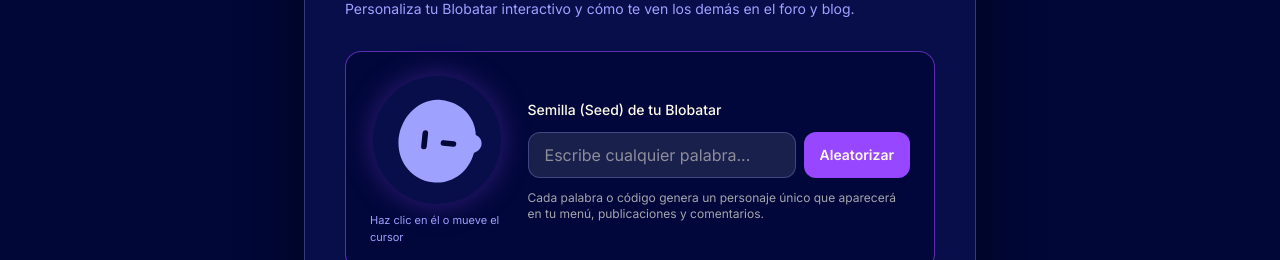
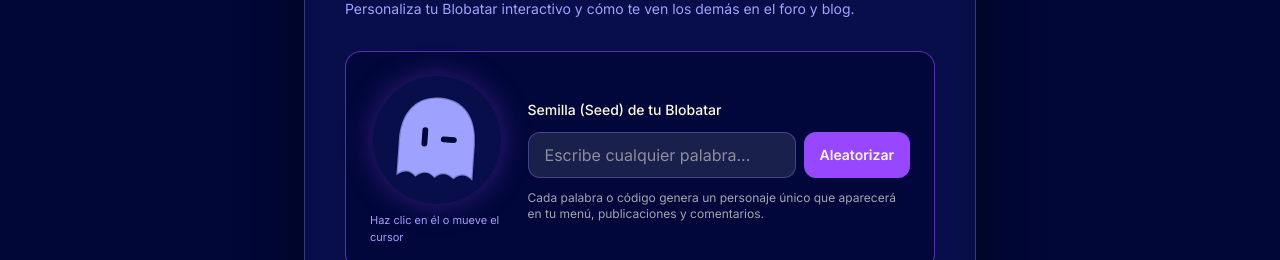
Before and after one commit to AlbertoRepositories/proyecto-sociedad-ids, a Next.js app: page /settings in a window 1280 px wide. Shown: the part 234-494 px from the top of the page. Built offline with nearby package versions, Linux system fonts and the light colour scheme; a web font is replaced by a local one.

Commit message:
blobatar oscuro arreglado, colores modificados

```diff
--- a/src/app/(frontend)/components/Blobatar.jsx
+++ b/src/app/(frontend)/components/Blobatar.jsx
@@ -12,46 +12,37 @@ function hashString(str) {
 }
 
 const PALETTES = [
-  { bg: "#9FA1FF", eye: "#010736" }, // Lavanda Racoode
-  { bg: "#9747FF", eye: "#FFFAEA" }, // Morado Racoode
-  { bg: "#FFFAEA", eye: "#010736" }, // Crema Racoode
-  { bg: "#FF7A7A", eye: "#010736" }, // Coral
-  { bg: "#38BDF8", eye: "#010736" }, // Azul cielo
-  { bg: "#4ADE80", eye: "#010736" }, // Verde menta
-  { bg: "#FBBF24", eye: "#010736" }, // Amarillo mostaza
-  { bg: "#F472B6", eye: "#010736" }, // Rosa chicle
-  { bg: "#2DD4BF", eye: "#010736" }, // Turquesa
-  { bg: "#FB923C", eye: "#010736" }, // Naranja suave
-  { bg: "#C084FC", eye: "#010736" }, // Lila claro
-  { bg: "#A3E635", eye: "#010736" }, // Lima
+  { bg: "#9FA1FF", eye: "#010736", stroke: "#010736" }, // Lavanda Racoode
+  { bg: "#9747FF", eye: "#FFFAEA", stroke: "#FFFAEA" }, // Morado Racoode
+  { bg: "#FFFAEA", eye: "#010736", stroke: "#9FA1FF" }, // Crema Racoode
+  { bg: "#FF7A7A", eye: "#010736", stroke: "#010736" }, // Coral
+  { bg: "#38BDF8", eye: "#010736", stroke: "#010736" }, // Azul cielo
+  { bg: "#4ADE80", eye: "#010736", stroke: "#010736" }, // Verde menta
+  { bg: "#FBBF24", eye: "#010736", stroke: "#010736" }, // Amarillo mostaza
+  { bg: "#F472B6", eye: "#010736", stroke: "#010736" }, // Rosa chicle
+  { bg: "#2DD4BF", eye: "#010736", stroke: "#010736" }, // Turquesa
+  { bg: "#FB923C", eye: "#010736", stroke: "#010736" }, // Naranja suave
+  { bg: "#C084FC", eye: "#010736", stroke: "#010736" }, // Lila claro
+  { bg: "#A3E635", eye: "#010736", stroke: "#010736" }, // Lima
 ];
 
-// 12 siluetas variadas como en blobatar.dev
 const BLOB_SHAPES = [
-  // 0. Círculo orgánico
-  "M50,12 C73,11 88,27 88,50 C88,73 73,89 50,88 C27,89 12,73 12,50 C12,27 27,11 50,12 Z",
-  // 1. Gota / Lágrima
-  "M50,10 C62,28 84,48 84,66 C84,82 69,90 50,90 C31,90 16,82 16,66 C16,48 38,28 50,10 Z",
-  // 2. Triángulo redondeado
-  "M50,12 C60,12 88,64 86,76 C84,86 66,88 50,88 C34,88 16,86 14,76 C12,64 40,12 50,12 Z",
-  // 3. Cuadrado suave inclinado (squircle)
-  "M46,12 C72,10 84,18 87,44 C90,70 82,84 54,87 C28,90 16,82 13,56 C10,30 20,14 46,12 Z",
-  // 4. Frijolito / Pastilla ancha
-  "M50,24 C74,24 90,34 90,52 C90,70 74,80 50,80 C26,80 10,70 10,52 C10,34 26,24 50,24 Z",
-  // 5. Nubecita esponjosa
-  "M34,26 C42,16 58,16 66,26 C80,26 90,36 88,50 C92,64 82,78 66,78 C58,86 42,86 34,78 C18,78 8,64 12,50 C10,36 20,26 34,26 Z",
-  // 6. Hexágono suave
-  "M50,11 L82,29 C86,32 87,36 87,42 L87,58 C87,64 86,68 82,71 L50,89 L18,71 C14,68 13,64 13,58 L13,42 C13,36 14,32 18,29 Z",
-  // 7. Fantasmita alargado
-  "M50,11 C72,11 84,26 84,52 C84,78 72,91 50,91 C28,91 16,78 16,52 C16,26 28,11 50,11 Z",
-  // 8. Rombo / Diamante redondeado
-  "M50,10 C62,10 90,38 90,50 C90,62 62,90 50,90 C38,90 10,62 10,50 C10,38 38,10 50,10 Z",
-  // 9. Estrellita / Virus simpático con piquitos
-  "M50,10 L58,22 L74,17 L74,33 L88,41 L80,55 L88,69 L72,74 L68,89 L52,82 L36,89 L32,74 L16,69 L24,55 L16,41 L30,33 L30,17 L46,22 Z",
-  // 10. Blob con orejitas / chipote lateral
-  "M50,14 C68,14 82,26 84,42 C91,44 93,54 84,58 C81,76 67,88 50,88 C33,88 18,75 16,56 C14,34 30,14 50,14 Z",
-  // 11. Piedrita asimétrica
-  "M42,13 C68,11 88,28 86,52 C84,76 64,89 40,86 C20,83 11,66 14,44 C17,24 24,15 42,13 Z",
+  { d: "M50,12 C73,11 88,27 88,50 C88,73 73,89 50,88 C27,89 12,73 12,50 C12,27 27,11 50,12 Z", eyeY: 0 },
+  { d: "M50,10 C62,28 84,48 84,66 C84,82 69,90 50,90 C31,90 16,82 16,66 C16,48 38,28 50,10 Z", eyeY: 10 },
+  { d: "M50,14 C60,14 88,64 86,76 C84,86 66,88 50,88 C34,88 16,86 14,76 C12,64 40,14 50,14 Z", eyeY: 12 },
+  { d: "M46,12 C72,10 84,18 87,44 C90,70 82,84 54,87 C28,90 16,82 13,56 C10,30 20,14 46,12 Z", eyeY: 0 },
+  { d: "M50,24 C74,24 90,34 90,52 C90,70 74,80 50,80 C26,80 10,70 10,52 C10,34 26,24 50,24 Z", eyeY: 0 },
+  { d: "M34,26 C42,16 58,16 66,26 C80,26 90,36 88,50 C92,64 82,78 66,78 C58,86 42,86 34,78 C18,78 8,64 12,50 C10,36 20,26 34,26 Z", eyeY: 0 },
+  { d: "M50,11 L82,29 C86,32 87,36 87,42 L87,58 C87,64 86,68 82,71 L50,89 L18,71 C14,68 13,64 13,58 L13,42 C13,36 14,32 18,29 Z", eyeY: 0 },
+  { d: "M50,11 C72,11 84,26 84,52 C84,78 72,91 50,91 C28,91 16,78 16,52 C16,26 28,11 50,11 Z", eyeY: -3 },
+  { d: "M50,10 C62,10 90,38 90,50 C90,62 62,90 50,90 C38,90 10,62 10,50 C10,38 38,10 50,10 Z", eyeY: 0 },
+  { d: "M50,10 L58,22 L74,17 L74,33 L88,41 L80,55 L88,69 L72,74 L68,89 L52,82 L36,89 L32,74 L16,69 L24,55 L16,41 L30,33 L30,17 L46,22 Z", eyeY: 0 },
+  { d: "M50,14 C68,14 82,26 84,42 C91,44 93,54 84,58 C81,76 67,88 50,88 C33,88 18,75 16,56 C14,34 30,14 50,14 Z", eyeY: 0 },
+  { d: "M42,13 C68,11 88,28 86,52 C84,76 64,89 40,86 C20,83 11,66 14,44 C17,24 24,15 42,13 Z", eyeY: 0 },
+  { d: "M24,16 L38,28 C46,26 54,26 62,28 L76,16 L82,42 C86,52 84,72 72,82 C60,90 40,90 28,82 C16,72 14,52 18,42 Z", eyeY: 5 },
+  { d: "M50,30 C42,14 14,16 14,42 C14,64 38,80 50,90 C62,80 86,64 86,42 C86,16 58,14 50,30 Z", eyeY: 3 },
+  { d: "M50,12 C72,12 84,28 84,52 L84,84 Q75,76 67,84 Q58,76 50,84 Q42,76 33,84 Q25,76 16,84 L16,52 C16,28 28,12 50,12 Z", eyeY: -3 },
+  { d: "M16,32 L30,44 L50,22 L70,44 L84,32 L82,74 C80,84 68,88 50,88 C32,88 20,84 18,74 Z", eyeY: 11 },
 ];
 
 export default function Blobatar({
@@ -62,21 +53,34 @@ export default function Blobatar({
   className = "",
 }) {
   const svgRef = useRef(null);
+  const [mounted, setMounted] = useState(false);
   const [blink, setBlink] = useState(false);
   const [squish, setSquish] = useState(false);
   const [pupilOffset, setPupilOffset] = useState({ x: 0, y: 0 });
 
+  // Evita diferencias entre SSR y cliente al leer localStorage
+  useEffect(() => {
+    setMounted(true);
+  }, []);
+
+  const activeSeed = mounted ? String(seed || "racoode") : "racoode";
+
   const avatar = useMemo(() => {
-    const h = hashString(String(seed || "racoode"));
+    const h = hashString(activeSeed);
     const palette = PALETTES[h % PALETTES.length];
-    const shape = BLOB_SHAPES[(h >> 4) % BLOB_SHAPES.length];
-    const eyeStyle = (h >> 8) % 7; // 7 expresiones de ojitos como en la imagen
-    const tilt = ((h >> 12) % 15) - 7; // ligera inclinación orgánica (-7° a +7°)
+    const shapeObj = BLOB_SHAPES[(h >>> 4) % BLOB_SHAPES.length] || BLOB_SHAPES[0];
+    const eyeStyle = (h >>> 8) % 7;
+    const tilt = ((h >>> 12) % 13) - 6;
 
-    return { palette, shape, eyeStyle, tilt };
-  }, [seed]);
+    return {
+      palette,
+      shape: shapeObj.d,
+      eyeY: shapeObj.eyeY,
+      eyeStyle,
+      tilt,
+    };
+  }, [activeSeed]);
 
-  // Parpadeo natural aleatorio
   useEffect(() => {
     let timeoutId;
     const scheduleBlink = () => {
@@ -91,7 +95,6 @@ export default function Blobatar({
     return () => clearTimeout(timeoutId);
   }, []);
 
-  // Seguimiento suave de ojos al cursor
   useEffect(() => {
     if (!interactive) return;
 
@@ -103,7 +106,7 @@ export default function Blobatar({
       const dx = e.clientX - centerX;
       const dy = e.clientY - centerY;
       const angle = Math.atan2(dy, dx);
-      const distance = Math.min(3, Math.hypot(dx, dy) / 35);
+      const distance = Math.min(2.8, Math.hypot(dx, dy) / 35);
 
       setPupilOffset({
         x: Math.cos(angle) * distance,
@@ -121,7 +124,7 @@ export default function Blobatar({
     if (onClick) onClick(e);
   };
 
-  const { palette, shape, eyeStyle, tilt } = avatar;
+  const { palette, shape, eyeY, eyeStyle, tilt } = avatar;
 
   return (
     <svg
@@ -141,16 +144,21 @@ export default function Blobatar({
       className={`shrink-0 select-none ${
         interactive || onClick ? "cursor-pointer hover:scale-105" : ""
       } ${className}`}
-      aria-label={`Avatar de ${seed}`}
+      aria-label={`Avatar de ${activeSeed}`}
     >
-      {/* Silueta principal */}
-      <path d={shape} fill={palette.bg} />
+      <path
+        d={shape}
+        fill={palette.bg}
+        stroke={palette.stroke}
+        strokeOpacity="0.25"
+        strokeWidth="2"
+      />
 
-      {/* Ojos minimalistas estilo blobatar.dev */}
+      <g transform={`translate(0, ${eyeY})`}>
         {blink ? (
-        <g stroke={palette.eye} strokeWidth="4" strokeLinecap="round">
-          <line x1="34" y1="53" x2="43" y2="53" />
-          <line x1="57" y1="53" x2="66" y2="53" />
+          <g stroke={palette.eye} strokeWidth="4.2" strokeLinecap="round">
+            <line x1="34" y1="52" x2="43" y2="52" />
+            <line x1="57" y1="52" x2="66" y2="52" />
           </g>
         ) : (
           <g
@@ -162,63 +170,51 @@ export default function Blobatar({
               transition: "transform 0.08s ease-out",
             }}
           >
-          {/* 0: Rayitas verticales clásicas (| |) */}
             {eyeStyle === 0 && (
-            <g strokeWidth="5.2" fill="none">
+              <g strokeWidth="5.4" fill="none">
                 <line x1="39" y1="45" x2="39" y2="58" />
                 <line x1="61" y1="45" x2="61" y2="58" />
               </g>
             )}
-
-          {/* 1: Rayitas inclinadas hacia adentro (\ /) */}
             {eyeStyle === 1 && (
-            <g strokeWidth="4.5" fill="none">
-              <line x1="35" y1="49" x2="43" y2="54" />
-              <line x1="65" y1="49" x2="57" y2="54" />
+              <g strokeWidth="4.8" fill="none">
+                <line x1="35" y1="48" x2="43" y2="54" />
+                <line x1="65" y1="48" x2="57" y2="54" />
               </g>
             )}
-
-          {/* 2: Un ojo abierto y otro guiñando (| -) */}
             {eyeStyle === 2 && (
-            <g strokeWidth="5" fill="none">
+              <g strokeWidth="5.2" fill="none">
                 <line x1="39" y1="45" x2="39" y2="57" />
                 <line x1="56" y1="52" x2="65" y2="52" />
               </g>
             )}
-
-          {/* 3: Puntitos chiquitos separados (. .) */}
             {eyeStyle === 3 && (
               <g stroke="none">
-              <circle cx="38" cy="52" r="3" />
-              <circle cx="62" cy="52" r="3" />
+                <circle cx="38" cy="52" r="3.8" />
+                <circle cx="62" cy="52" r="3.8" />
               </g>
             )}
-
-          {/* 4: Rayitas inclinadas hacia afuera (/ \) */}
             {eyeStyle === 4 && (
-            <g strokeWidth="4.8" fill="none">
+              <g strokeWidth="5" fill="none">
                 <line x1="41" y1="45" x2="36" y2="58" />
                 <line x1="59" y1="45" x2="64" y2="58" />
               </g>
             )}
-
-          {/* 5: Rayitas horizontales dormilonas (- -) */}
             {eyeStyle === 5 && (
-            <g strokeWidth="4.8" fill="none">
+              <g strokeWidth="5" fill="none">
                 <line x1="34" y1="52" x2="43" y2="52" />
                 <line x1="57" y1="52" x2="66" y2="52" />
               </g>
             )}
-
-          {/* 6: Un ojo grande y otro chiquito (O .) */}
             {eyeStyle === 6 && (
               <g stroke="none">
-              <ellipse cx="38" cy="51" rx="4.2" ry="6" />
-              <circle cx="61" cy="52" r="3.2" />
+                <ellipse cx="38" cy="51" rx="4.4" ry="6.2" />
+                <circle cx="61" cy="52" r="3.6" />
               </g>
             )}
           </g>
         )}
+      </g>
     </svg>
   );
 }
```
Lines whose indentation alone changed are shown as unchanged.
